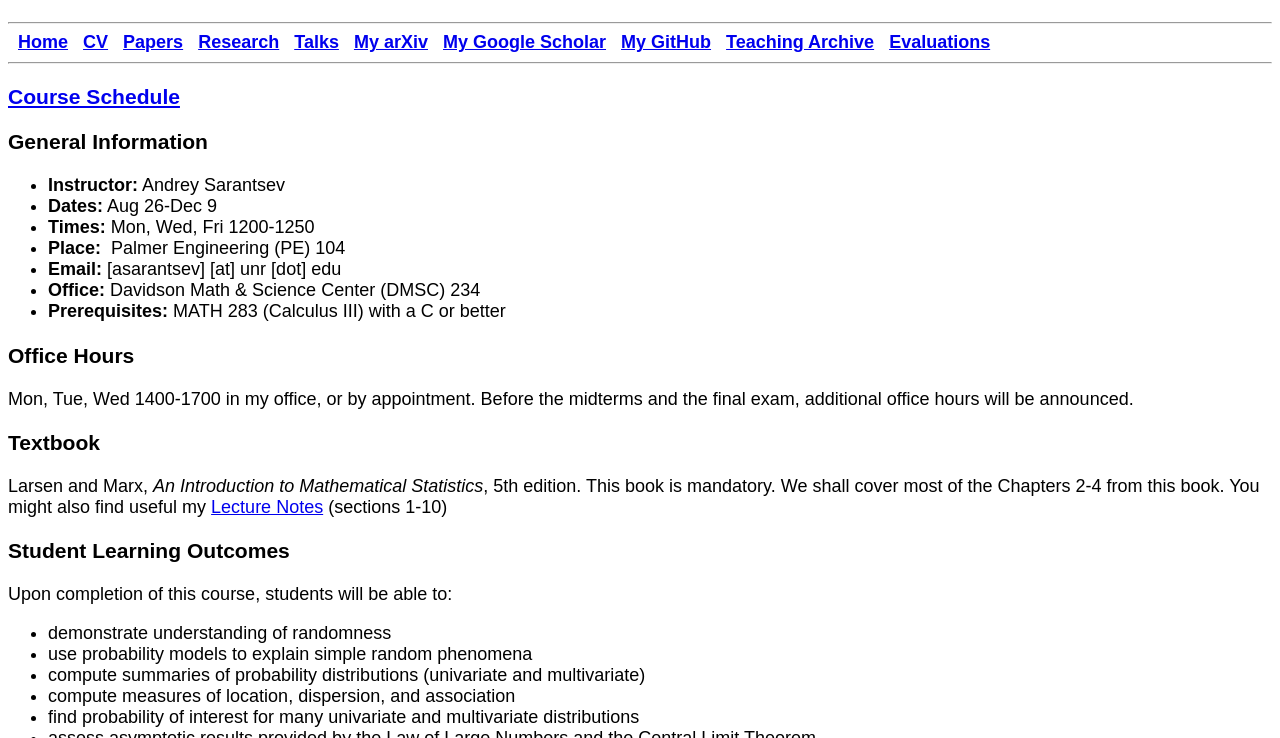
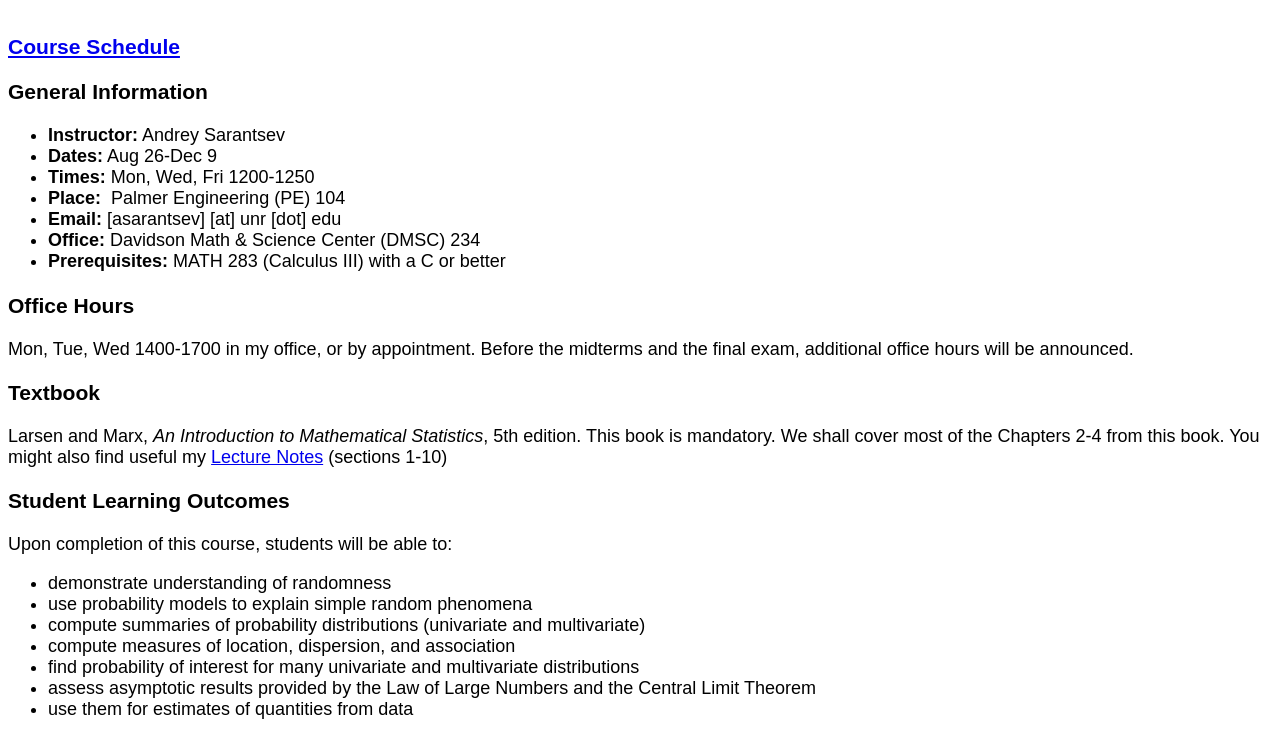
Before and after one commit to asarantsev/WebArchive, a plain HTML site: page stat461.html in a window 1280 px wide. Shown: the part 47-785 px from the top of the page. Drawn offline with Linux system fonts and the light colour scheme.

Commit message:
Update and rename stat461_au19.html to stat461.html

```diff
--- a/stat461_au19.html
+++ b/stat461.html
@@ -11,24 +11,8 @@
 <font size = "6" face = "arial"> <b> Probability I. Stat 461/661. Fall 2019 </b> </font>
 </div>
 
-<hr/>
-<b>
 <font size = "4" face = "arial">
-&nbsp; <a href = "https://wolfweb.unr.edu/~asarantsev/index.html"> Home</a> &nbsp;
-<a href = "https://wolfweb.unr.edu/~asarantsev/cv.html"> CV</a> &nbsp;
-<a href = "https://wolfweb.unr.edu/~asarantsev/papers.html"> Papers</a> &nbsp;
-<a href = "https://wolfweb.unr.edu/~asarantsev/research.html"> Research</a> &nbsp;
-<a href = "https://wolfweb.unr.edu/~asarantsev//talks.html"> Talks</a> &nbsp;
-<a href = "http://arxiv.org/a/sarantsev_a_1.html"> My arXiv</a> &nbsp;
-<a href = "https://scholar.google.com/citations?user=AFbuANsAAAAJ&hl=en&oi=ao"> My Google Scholar</a> &nbsp;
-<a href = "https://github.com/asarantsev"> My GitHub</a> &nbsp;
-<a href = "https://wolfweb.unr.edu/~asarantsev/teaching_archive.html"> Teaching Archive</a> &nbsp;
-<a href = "https://wolfweb.unr.edu/~asarantsev/teaching_evaluations.html"> Evaluations</a>&nbsp;
-</b>
-<hr/>
-</font>
-<font face = "arial" size = "+1">
-<h3> <a href = "https://wolfweb.unr.edu/~asarantsev/stat461_au19_sch.html"> Course Schedule</a> </h3>
+<h3> <a href = "./stat461sch.html"> Course Schedule</a> </h3>
 <h3>General Information</h3>
 <ul>
 <li><strong>Instructor:</strong> Andrey Sarantsev</li>
@@ -45,7 +29,7 @@
 <p>Larsen and Marx, <i> An Introduction to Mathematical Statistics</i>, 5th edition.
 This book is mandatory. We shall cover most of the Chapters 2-4 from this book.
 You might also find useful my
-<a href = "https://wolfweb.unr.edu/~asarantsev/mydocs/notes.pdf"> Lecture Notes</a> (sections 1-10)</p>
+<a href = "./notes.pdf"> Lecture Notes</a> (sections 1-10)</p>
 <h3>Student Learning Outcomes</h3>
 <p>Upon completion of this course, students will be able to:</p>
 <ul>
```
